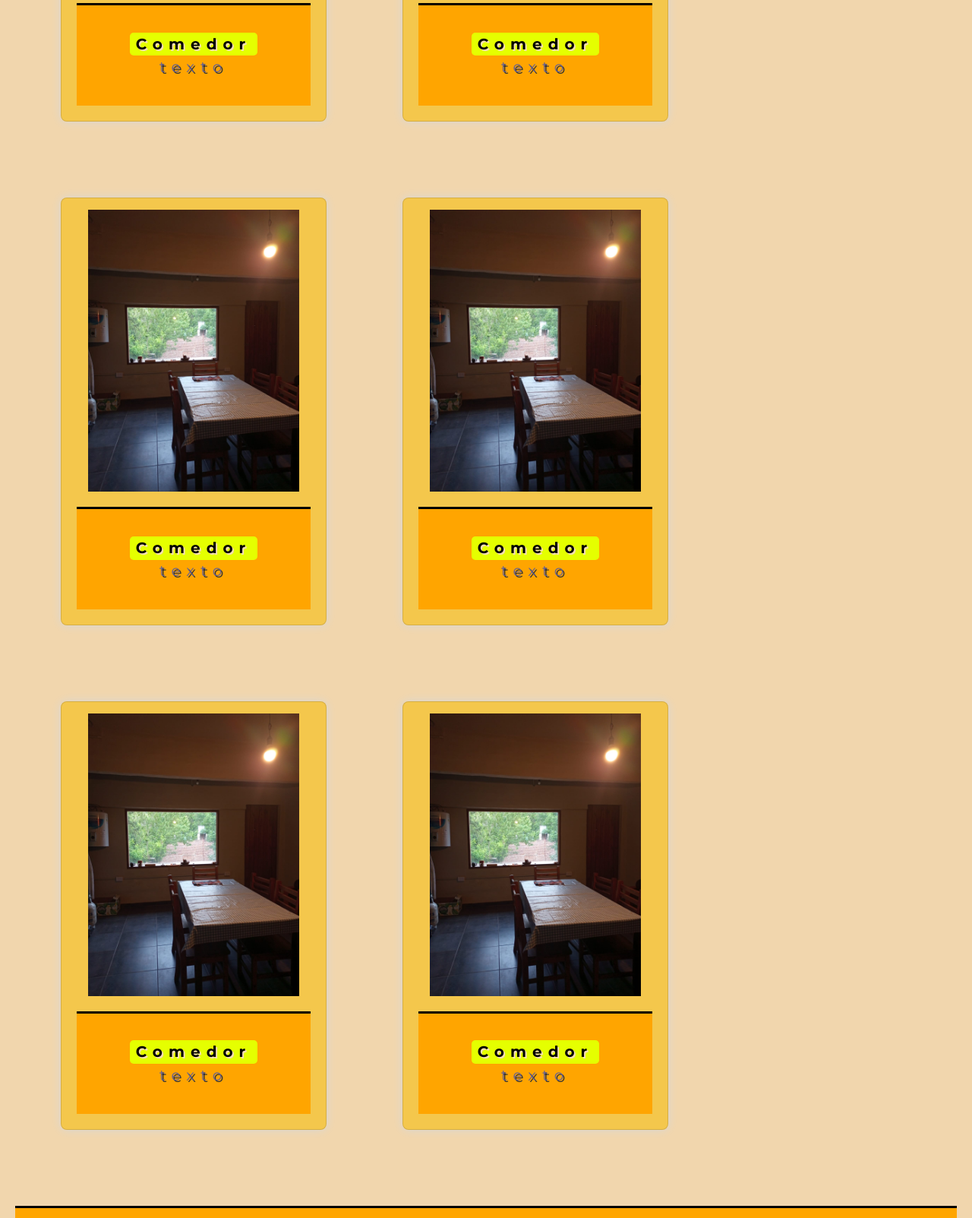
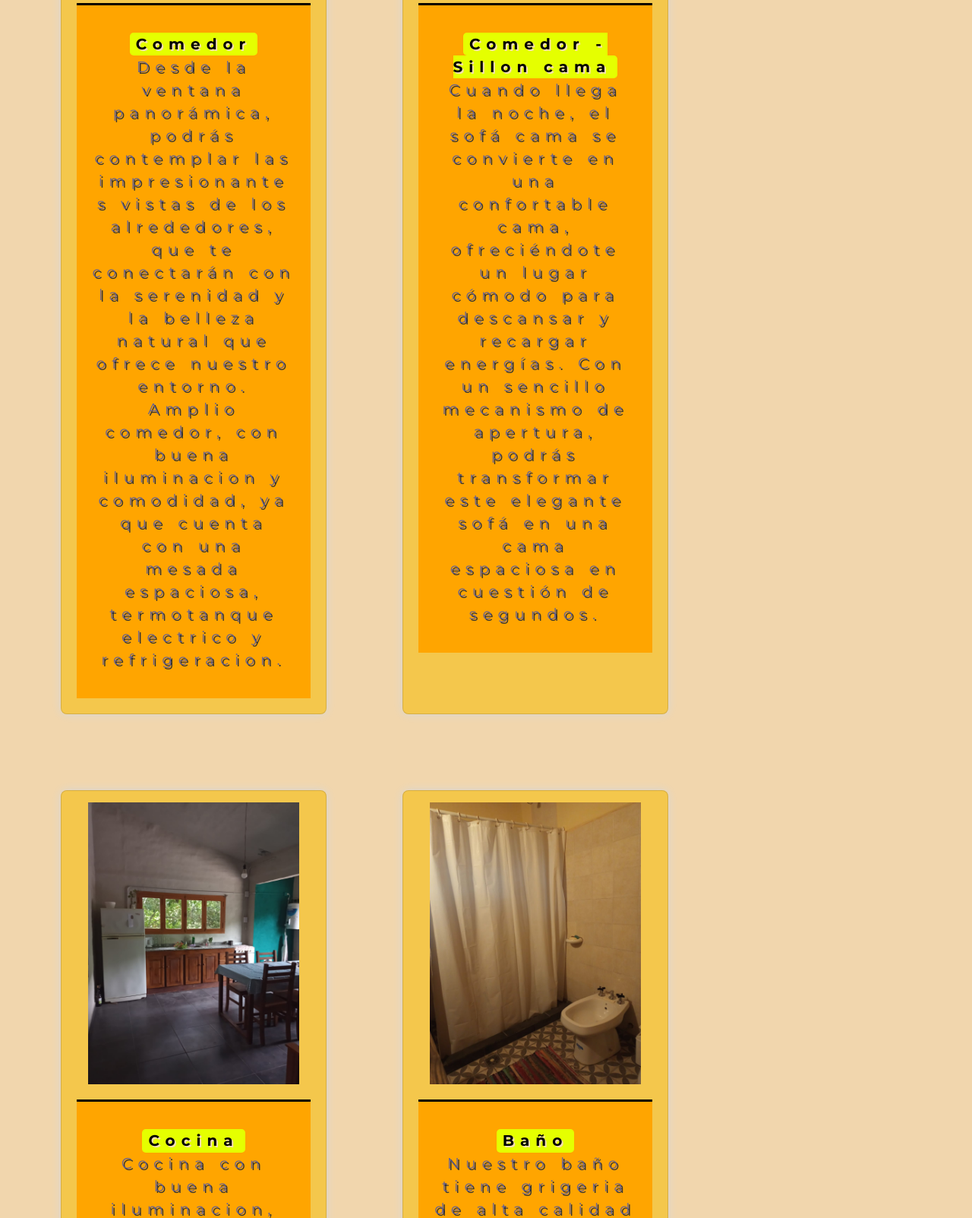
Before and after one commit to SFerreyradaniela/Pre-Entrega-2, a plain HTML site: page html/queofrecemos.html in a window 1280 px wide. Shown: the part 1197-2800 px from the top of the page at 76% size. Drawn offline with nearby package versions, Linux system fonts and the light colour scheme.

Commit message:
cambios servicios

```diff
--- a/html/queofrecemos.html
+++ b/html/queofrecemos.html
@@ -56,24 +56,24 @@
     <!-- jumbotron incia -->
     <div class="p-5 bg-primary text-white servicios">
       <h1> SERVICIOS </h1>
-      <p>En Dulce Lima, nos orgullece ofrecerte una experiencia unica y memorable. Contamos con una vista panoramica impresionante, ya que nuestro objetivo es brindarte una estancia inolvidable. Tu comodidad y satisfaccion son nuestra prioridad numero uno.</p>
+      <p>En Dulce Lima, nos orgullece ofrecerte una experiencia unica y memorable. Contamos con una vista panoramica impresionante y una ubicacion privilegiada, nuestro objetivo es brindarte una estancia inolvidable. Tu comodidad y satisfaccion son nuestra prioridad numero uno.</p>
       <a href="../html/contacto.html" class="btn btn-warning"> Mas información </a>
     </div>
     <!-- jumbotron fin -->
 
    <!--tarjeta servicios-->
-    <h2>Nuestro Hogar...</h2>
+    <h2>En nuestro Hogar vas a encontrar...</h2>
 
     <div class="card-wrap">
       <article class="card">
        <header class="header-card">
-         <img src="../img/comedor.jpeg" alt="comedor">
+         <img src="../img/WhatsApp Image 2024-02-01 at 9.35.03 AM.jpeg" alt="comedor">
           <footer class="footer-card">
             <div class="categoria-card">
               <span>Comedor</span>
             </div>
             <div class="texto-card">
-              <p>texto</p>
+              <p>Desde la ventana panorámica, podrás contemplar las impresionantes vistas de los alrededores, que te conectarán con la serenidad y la belleza natural que ofrece nuestro entorno. Amplio comedor, con buena iluminacion y comodidad, ya que cuenta con una mesada espaciosa, termotanque electrico y refrigeracion.</p>
             </div>
           </footer>
        </header>
@@ -81,13 +81,13 @@
 
       <article class="card">
        <header class="header-card">
-         <img src="../img/comedor.jpeg" alt="comedor">
+         <img src="../img/sillon.jpeg" alt="Sillon cama">
           <footer class="footer-card">
             <div class="categoria-card">
-              <span>Comedor</span>
+              <span>Comedor - Sillon cama</span>
             </div>
             <div class="texto-card">
-              <p>texto</p>
+              <p>Cuando llega la noche, el sofá cama se convierte en una confortable cama, ofreciéndote un lugar cómodo para descansar y recargar energías. Con un sencillo mecanismo de apertura, podrás transformar este elegante sofá en una cama espaciosa en cuestión de segundos. </p>
             </div>
           </footer>
        </header>
@@ -95,13 +95,13 @@
 
       <article class="card">
        <header class="header-card">
-         <img src="../img/comedor.jpeg" alt="comedor">
+         <img src="../img/cocina.jpeg" alt="Cocina del Hospedaje">
           <footer class="footer-card">
             <div class="categoria-card">
-              <span>Comedor</span>
+              <span>Cocina</span>
             </div>
             <div class="texto-card">
-              <p>texto</p>
+              <p>Cocina con buena iluminacion, totalmente equipada para la comodidad de tu estadia. Con un diseño abierto y luminoso, nuestra cocina te invita a disfrutar de momentos de convivencia y camaradería mientras compartes una comida casera con tus compañeros de viaje. Además, su ubicación estratégica cerca de las áreas de estar y comedor garantiza que nunca te pierdas ni un momento de la diversión y la conversación.</p>
             </div>
           </footer>
        </header>
@@ -109,13 +109,13 @@
 
       <article class="card">
        <header class="header-card">
-         <img src="../img/comedor.jpeg" alt="comedor">
+         <img src="../img/baño1.jpeg" alt="Baño">
           <footer class="footer-card">
             <div class="categoria-card">
-              <span>Comedor</span>
+              <span>Baño</span>
             </div>
             <div class="texto-card">
-              <p>texto</p>
+              <p>Nuestro baño tiene grigeria de alta calidad y ultima generacion lo que te permitira mayor comodidad y relajacion. Tenemos espacios de guardados para que puedas organizar tu equipaje mucho mejor. </p>
             </div>
           </footer>
        </header>
@@ -123,13 +123,13 @@
 
       <article class="card">
        <header class="header-card">
-         <img src="../img/comedor.jpeg" alt="comedor">
+         <img src="../img/habitacion.jpeg" alt="Habitacion y cama matrimonial">
           <footer class="footer-card">
             <div class="categoria-card">
-              <span>Comedor</span>
+              <span>Habitacion</span>
             </div>
             <div class="texto-card">
-              <p>texto</p>
+              <p> Esta habitación te ofrece un refugio tranquilo y confortable, perfecto para relajarte y recargar energías después de explorar los encantos de la naturaleza que nos rodea. La habitacion tiene una cama matrimonial con dos mesas de luz para una mayor comodidad. </p>
             </div>
           </footer>
        </header>
@@ -137,13 +137,13 @@
 
       <article class="card">
        <header class="header-card">
-         <img src="../img/comedor.jpeg" alt="comedor">
+         <img src="../img/WhatsApp Image 2024-02-01 at 9.34.59 AM (2).jpeg" alt="Placard habitacion">
           <footer class="footer-card">
             <div class="categoria-card">
-              <span>Comedor</span>
+              <span>Habitacion con placard</span>
             </div>
             <div class="texto-card">
-              <p>texto</p>
+              <p>Espacioso y funcional ropero diseñado para proporcionarte el espacio de almacenamiento que necesitas durante tu estancia. Cuenta con amplios estantes, barras para colgar y cajones, una solución de almacenamiento versátil para tus pertenencias.</p>
             </div>
           </footer>
          </header>
--- a/scss/_servicios.scss
+++ b/scss/_servicios.scss
@@ -13,7 +13,7 @@
   p {
     text-align: center;
     font-size: 20px;
-    text-shadow: 2px 2px  #333;
+    font-weight: bold;
   }
 
   .btn {
@@ -30,6 +30,7 @@
     background-position: center;
     background-repeat: no-repeat;
     font-weight: bold;
+    margin: 0;
   }
 
   /* tarjeta servicios */
@@ -58,7 +59,7 @@
     margin-top: 1rem;
 
     span {
-      background-color: $color-amarillo;
+      background-color: $color-verde;
       font-size: 20px;
       font-weight: bold;
       color: black;
--- a/scss/_variables.scss
+++ b/scss/_variables.scss
@@ -3,6 +3,7 @@
     text-align: center;
     padding: 30px;
     text-shadow: 2px 2px 0 wheat;
+    width: 100%;
   }
 
   @mixin h2{
@@ -16,5 +17,5 @@
   }
 
   /*Variables Color*/
-  $color-beige: rgba(244, 197, 67, 0.911);
-  $color-amarillo: #e5ff00;
+  $color-beige: rgba(240, 211, 131, 0.796);
+  $color-amarillo: #c3d7088e;
```
Also changed, not shown: html/contacto.html (+3 -2 lines).
